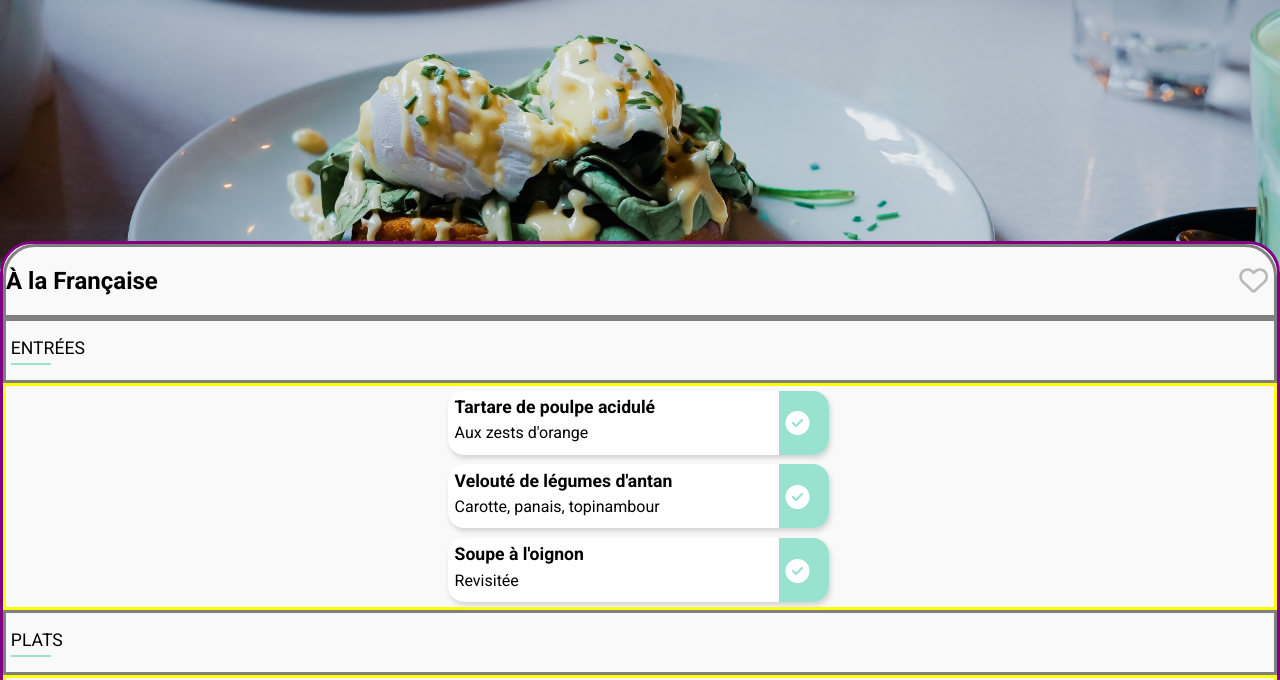
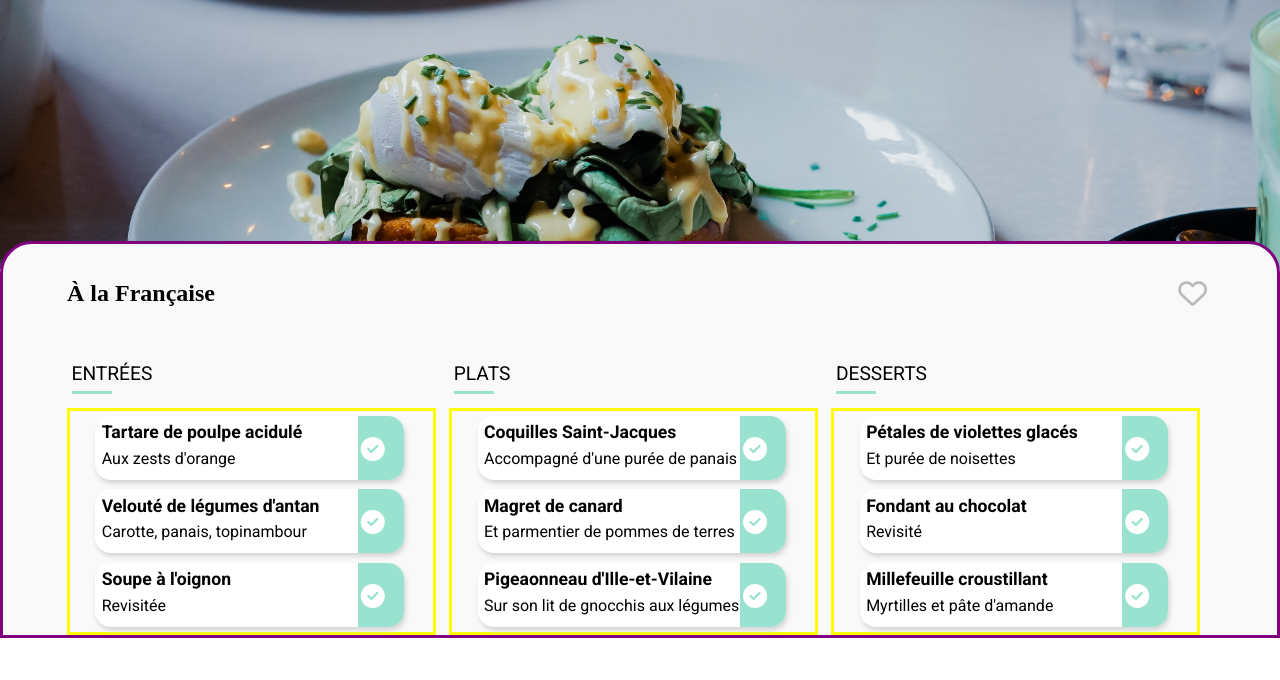
Before and after one commit to MelanieMF/MelanieFaure_3_02042021, a website: page menus_restaurant/a_la_francaise.html in a window 1280 px wide. Shown: the part 100-780 px from the top of the page. Drawn offline with Linux system fonts and the light colour scheme; a web font is replaced by a local one.

Commit message:
refactoring

```diff
--- a/assets/sass/base/_base.scss
+++ b/assets/sass/base/_base.scss
@@ -7,7 +7,7 @@ body {
   font-family: 'Roboto';
 }
 
-.logo, .footer__title {
+.logo, .title__heart, .footer__title {
   font-family: 'Shrikhand';
 }
 
--- a/assets/sass/components/_buttons.scss
+++ b/assets/sass/components/_buttons.scss
@@ -17,7 +17,15 @@
 
 .button--menu {
   padding: 0.9rem 2.5rem;
-  margin: 2rem 0 3rem 0;
+  @include mobile {
+    margin: 2rem 0 3rem 5rem;
+  }
+  @include tablet {
+    margin: 3rem 1rem 2rem 20rem;
+  }
+  @include desktop {
+    margin: 3rem 0 2rem 45rem;
+  }
 }
 
 .button--heart {
--- a/assets/sass/layout/_footer.scss
+++ b/assets/sass/layout/_footer.scss
@@ -12,10 +12,16 @@
     @include desktop {
       text-align: center;
     }
+    @include tablet {
+      text-align: center;
+    }
   }
   &__content {
     list-style: none;
     @include desktop {
+      text-align: center;
+    }
+    @include tablet {
       text-align: center;
     }
     li {
--- a/assets/sass/pages/_home.scss
+++ b/assets/sass/pages/_home.scss
@@ -122,13 +122,16 @@
 
 .restaurants__cards {
   padding: 1rem 0.2rem;
+  border: solid green;
   @include desktop {
     display: flex;
     justify-content: space-around;
     margin-bottom: -1rem;
   }
   @include tablet {
-    flex-wrap: wrap;
+      flex-direction: row;
+      flex-wrap: wrap;
+      justify-content: space-between;
   }
 }
 
--- a/assets/sass/pages/_menus.scss
+++ b/assets/sass/pages/_menus.scss
@@ -29,6 +29,13 @@
 
 /* Nom des plats */
 
+.container {
+    @include desktop {
+    display: flex;
+    justify-content: center;
+  }
+}
+
 .restaurant {
   border: solid purple;
   position: relative;
@@ -39,32 +46,51 @@
     display: flex;
     justify-content: space-between;
     border-radius: 2rem 2rem 0 0;
-    border: solid grey;
+    @include desktop {
+      margin: 1rem 4rem;
+    }
+    @include tablet {
+      margin: 1rem 1rem;
+    }
   }
 }
 
 .card {
+  @include desktop {
+    width: 30%;
+  }
   &__dishes {
-    border: solid grey;
+    width: 95%;
     &__title {
-      font-size: 1.1em;
+      font-size: 1.2em;
       font-weight: 400;
       margin-left: 0.3rem;
+      @include tablet {
+        margin-left: 1rem;
+      }
     }
     &__underline {
       background-color: $color-tertiary;
       width: 2.5rem;
       height: 0.15rem;
       margin: -0.8rem 0 0.9rem 0.3rem;
+      @include tablet {
+        margin-left: 1rem;
+      }
     }
   }
 }
 
 .menu  {
   border: solid yellow;
+  width: 95%;
   display: flex;
   flex-direction: column;
   align-items: center;
+  @include tablet {
+    width: 60%;
+    margin: auto;
+  }
   &__dishes {
     position: relative;
     height: 4rem;
@@ -75,7 +101,7 @@
     border-radius: 1rem;
     @include element-shadow;
     @include desktop {
-      width: 30%;
+      width: 85%;
     }
     &__title {
       margin: 0.4rem;
@@ -102,7 +128,7 @@
       font-size: 1.5em;
       border-radius: 0 1rem 1rem 0;
       @include desktop {
-        width: 13%;
+        width: 15%;
       }
       .fas {
         position: absolute;
```
Also changed, not shown: package.json (added, +19 -0 lines), assets/css/style.css, 1 other file.
